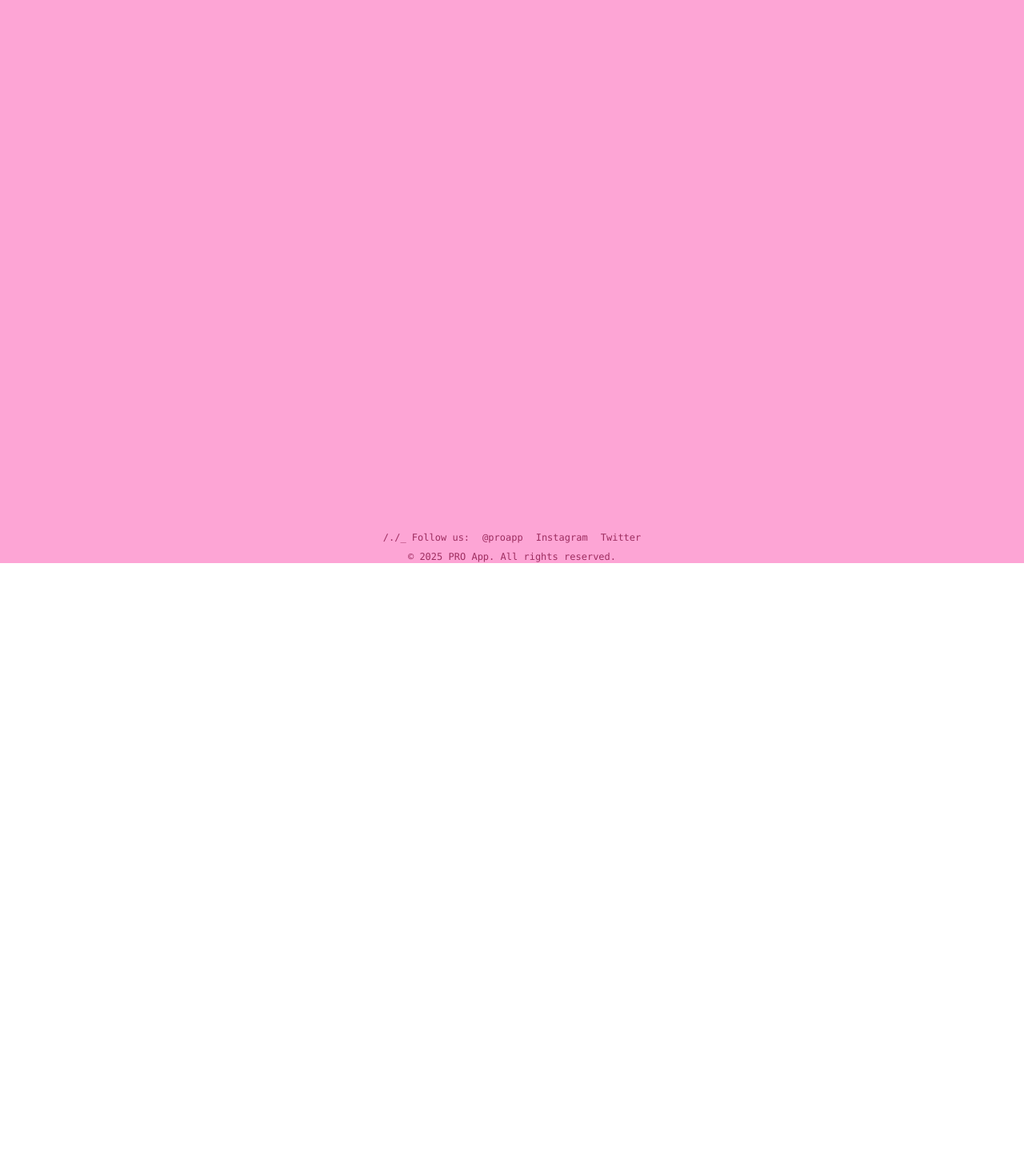
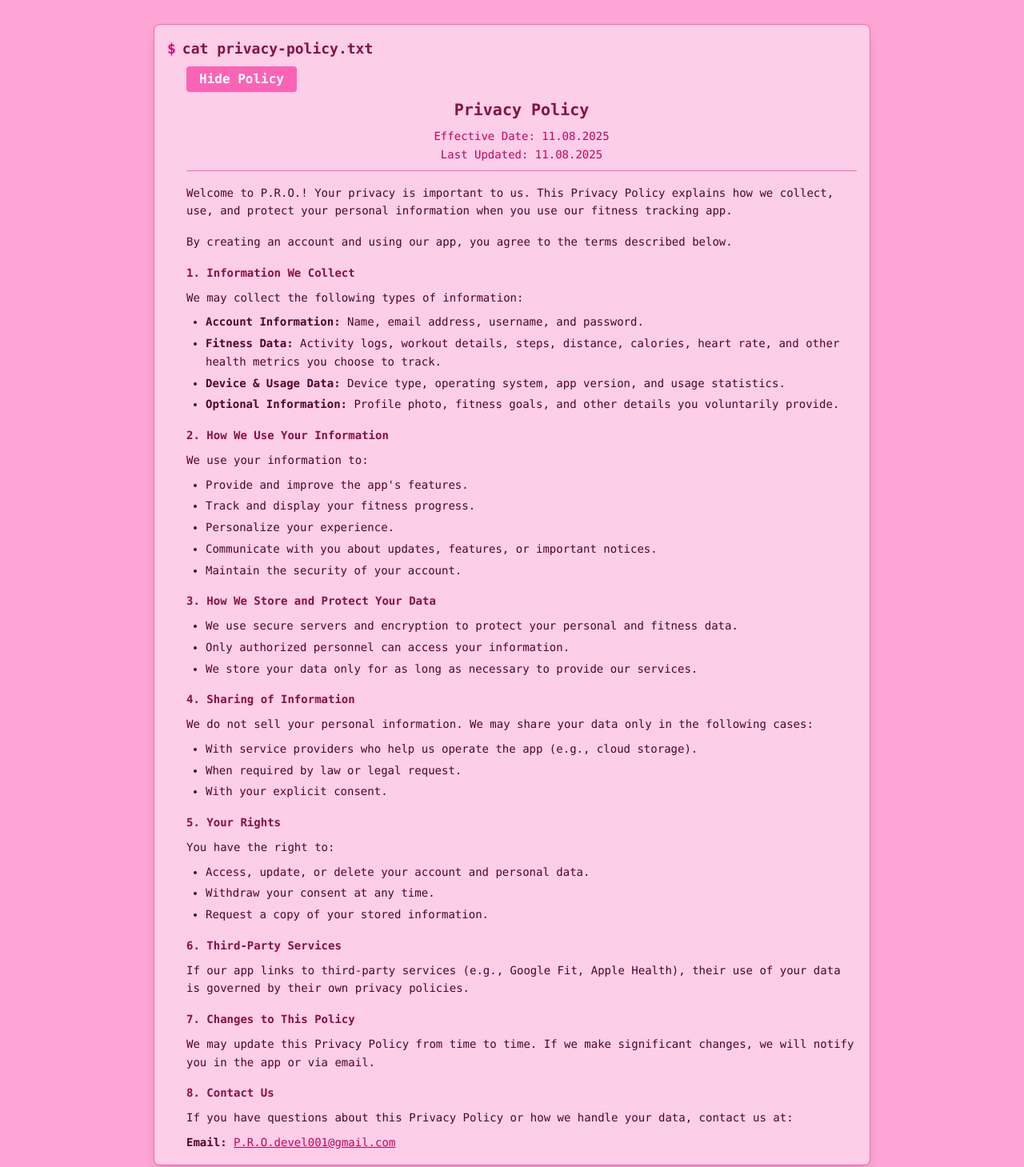
Before and after one commit to pro-fitness-app/PRO_website, a React (Vite) app: page /#/privacy in a window 1280 px wide. Shown: the part 96-1555 px from the top of the page at 80% size. Before the commit the page ends 800 px from the top, so only its background shows below. Built offline with nearby package versions, Linux system fonts and the light colour scheme.

Commit message:
privacy policy

```diff
--- a/src/App.jsx
+++ b/src/App.jsx
@@ -5,6 +5,7 @@ import Features from './pages/Features';
 import FAQ from './pages/FAQ';
 import Analytics from './pages/Analytics';
 import BetaSignup from './pages/BetaSignup';
+import PrivacyPolicy from './pages/PrivacyPolicy';
 
 function TerminalNav() {
   return (
@@ -20,6 +21,8 @@ function TerminalNav() {
         <NavLink to="/analytics" className={({ isActive }) => isActive ? 'underline font-bold' : ''}>analytics</NavLink>
         <span>/</span>
         <NavLink to="/faq" className={({ isActive }) => isActive ? 'underline font-bold' : ''}>faq</NavLink>
+        <span>/</span>
+        <NavLink to="/privacy" className={({ isActive }) => isActive ? 'underline font-bold' : ''}>privacy</NavLink>
         <span>/</span>
         <NavLink to="/beta" className={({ isActive }) => isActive ? 'underline font-bold' : ''}>beta</NavLink>
       </div>
@@ -45,16 +48,17 @@ export default function App() {
             {/* <Route path="/media" element={<Media />} /> */}
             <Route path="/analytics" element={<Analytics />} />
             <Route path="/faq" element={<FAQ />} />
+            <Route path="/privacy" element={<PrivacyPolicy />} />
             <Route path="/beta" element={<BetaSignup />} />
           </Routes>
         </main>
         <footer className="mt-8 text-pink-900 text-center text-xs opacity-80 w-full">
-          <div className="flex justify-center space-x-4 mb-2">
+          {/* <div className="flex justify-center space-x-4 mb-2">
             <span className="font-mono">/./_ Follow us: </span>
             <a href="#" className="hover:underline">@proapp</a>
             <a href="#" className="hover:underline">Instagram</a>
             <a href="#" className="hover:underline">Twitter</a>
-          </div>
+          </div> */}
           <div>&copy; {new Date().getFullYear()} PRO App. All rights reserved.</div>
         </footer>
       </div>
--- /dev/null
+++ b/src/pages/PrivacyPolicy.jsx
@@ -0,0 +1,122 @@
+import { useState } from 'react';
+
+function TerminalSection({ command, children }) {
+  return (
+    <div className="bg-pink-200 rounded-lg shadow-lg p-4 my-6 w-full max-w-4xl mx-auto border border-pink-400">
+      <div className="flex items-center text-pink-900 font-bold text-lg mb-2">
+        <span className="mr-2 text-pink-600">$</span>
+        <span className="font-mono">{command}</span>
+      </div>
+      <div className="pl-6 text-pink-950 font-mono">{children}</div>
+    </div>
+  );
+}
+
+export default function PrivacyPolicy() {
+  const [showPolicy, setShowPolicy] = useState(true);
+
+  return (
+    <TerminalSection command="cat privacy-policy.txt">
+      <button onClick={() => setShowPolicy((v) => !v)} className="bg-pink-400 hover:bg-pink-500 text-white px-4 py-1 rounded mb-2 font-bold">
+        {showPolicy ? 'Hide Policy' : 'Show Policy'}
+      </button>
+
+      {showPolicy && (
+        <div className="space-y-4 text-sm leading-relaxed">
+          <div className="text-center border-b border-pink-400 pb-2 mb-4">
+            <h1 className="text-xl font-bold text-pink-900 mb-2">Privacy Policy</h1>
+            <p className="text-pink-700">Effective Date: 11.08.2025</p>
+            <p className="text-pink-700">Last Updated: 11.08.2025</p>
+          </div>
+
+          <div>
+            <p className="mb-4">
+              Welcome to P.R.O.! Your privacy is important to us. This Privacy Policy explains how we collect, use, and protect your personal information when you use our fitness tracking app.
+            </p>
+            <p className="mb-4">
+              By creating an account and using our app, you agree to the terms described below.
+            </p>
+          </div>
+
+          <div>
+            <h2 className="font-bold text-pink-900 mb-2">1. Information We Collect</h2>
+            <p className="mb-2">We may collect the following types of information:</p>
+            <ul className="list-disc pl-6 space-y-1">
+              <li><strong>Account Information:</strong> Name, email address, username, and password.</li>
+              <li><strong>Fitness Data:</strong> Activity logs, workout details, steps, distance, calories, heart rate, and other health metrics you choose to track.</li>
+              <li><strong>Device & Usage Data:</strong> Device type, operating system, app version, and usage statistics.</li>
+              <li><strong>Optional Information:</strong> Profile photo, fitness goals, and other details you voluntarily provide.</li>
+            </ul>
+          </div>
+
+          <div>
+            <h2 className="font-bold text-pink-900 mb-2">2. How We Use Your Information</h2>
+            <p className="mb-2">We use your information to:</p>
+            <ul className="list-disc pl-6 space-y-1">
+              <li>Provide and improve the app's features.</li>
+              <li>Track and display your fitness progress.</li>
+              <li>Personalize your experience.</li>
+              <li>Communicate with you about updates, features, or important notices.</li>
+              <li>Maintain the security of your account.</li>
+            </ul>
+          </div>
+
+          <div>
+            <h2 className="font-bold text-pink-900 mb-2">3. How We Store and Protect Your Data</h2>
+            <ul className="list-disc pl-6 space-y-1">
+              <li>We use secure servers and encryption to protect your personal and fitness data.</li>
+              <li>Only authorized personnel can access your information.</li>
+              <li>We store your data only for as long as necessary to provide our services.</li>
+            </ul>
+          </div>
+
+          <div>
+            <h2 className="font-bold text-pink-900 mb-2">4. Sharing of Information</h2>
+            <p className="mb-2">
+              We do not sell your personal information. We may share your data only in the following cases:
+            </p>
+            <ul className="list-disc pl-6 space-y-1">
+              <li>With service providers who help us operate the app (e.g., cloud storage).</li>
+              <li>When required by law or legal request.</li>
+              <li>With your explicit consent.</li>
+            </ul>
+          </div>
+
+          <div>
+            <h2 className="font-bold text-pink-900 mb-2">5. Your Rights</h2>
+            <p className="mb-2">You have the right to:</p>
+            <ul className="list-disc pl-6 space-y-1">
+              <li>Access, update, or delete your account and personal data.</li>
+              <li>Withdraw your consent at any time.</li>
+              <li>Request a copy of your stored information.</li>
+            </ul>
+          </div>
+
+          <div>
+            <h2 className="font-bold text-pink-900 mb-2">6. Third-Party Services</h2>
+            <p>
+              If our app links to third-party services (e.g., Google Fit, Apple Health), their use of your data is governed by their own privacy policies.
+            </p>
+          </div>
+
+          <div>
+            <h2 className="font-bold text-pink-900 mb-2">7. Changes to This Policy</h2>
+            <p>
+              We may update this Privacy Policy from time to time. If we make significant changes, we will notify you in the app or via email.
+            </p>
+          </div>
+
+          <div>
+            <h2 className="font-bold text-pink-900 mb-2">8. Contact Us</h2>
+            <p>
+              If you have questions about this Privacy Policy or how we handle your data, contact us at:
+            </p>
+            <p className="mt-2">
+              <strong>Email:</strong> <a href="mailto:P.R.O.devel001@gmail.com" className="text-pink-700 hover:text-pink-900 underline">P.R.O.devel001@gmail.com</a>
+            </p>
+          </div>
+        </div>
+      )}
+    </TerminalSection>
+  );
+}
```
